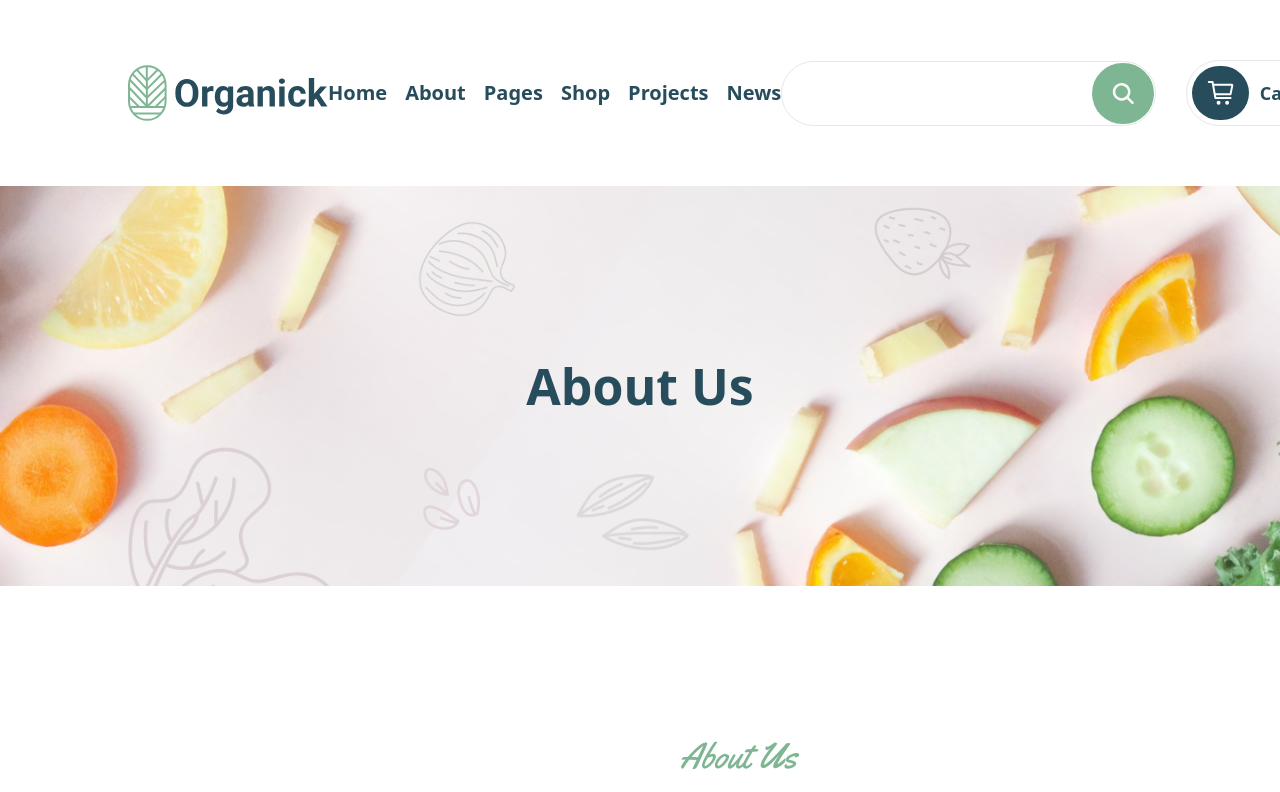
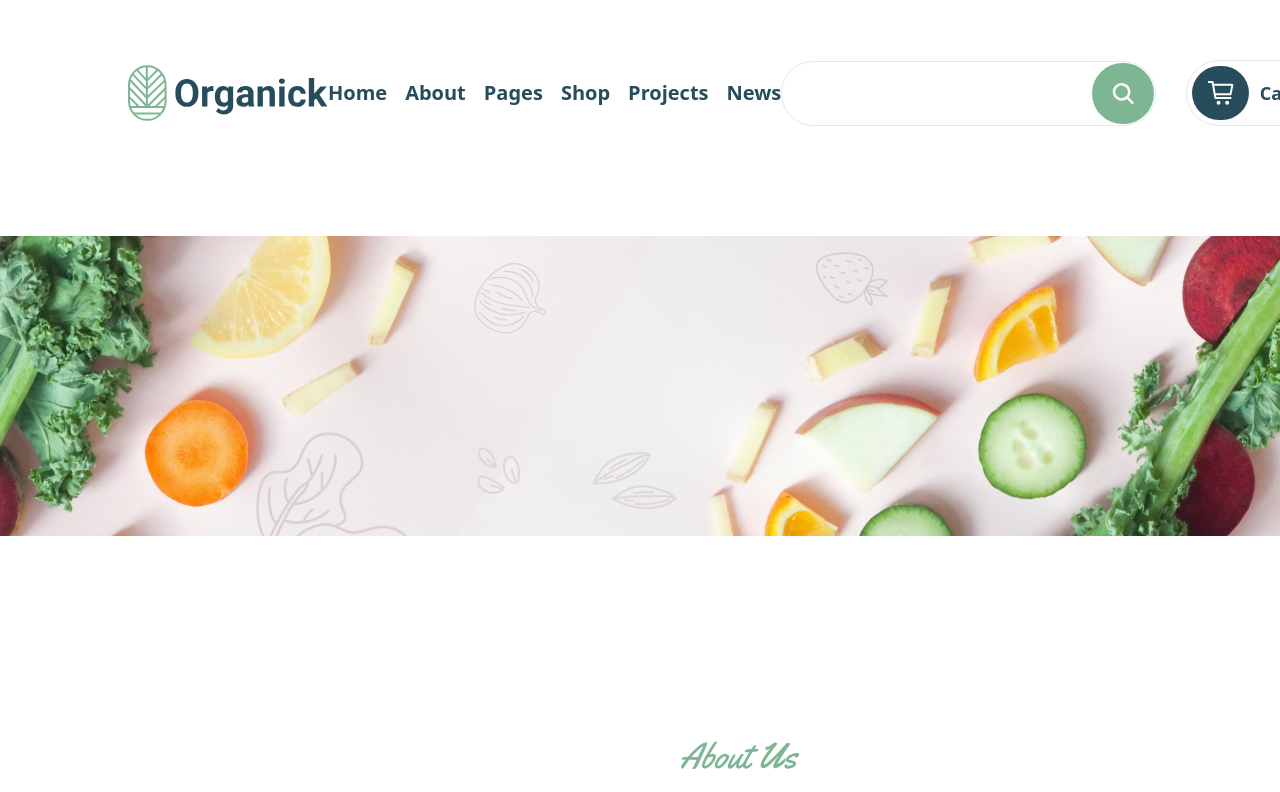
Before and after one commit to XumoyunObid/agriculture, a React (Vite) app: page /about in a window 1280 px wide. Shown: the top 792 px of the page. Built offline with nearby package versions, Linux system fonts and the light colour scheme; the HTML template or start-up script is replaced by a standard one.

Commit message:
yuiokjhb

```diff
--- a/src/Pages/About/Components/Banner.jsx
+++ b/src/Pages/About/Components/Banner.jsx
@@ -1,8 +1,12 @@
-import bannerBg from "../../../assets/Home/aboutBg.png"
+import bannerBg from "../../../assets/Home/aboutBg.png";
 
 const AboutBanner = () => {
   return (
-    <div className="h-[50vh] w-full flex items-center justify-center" style={{ backgroundImage: `url(${bannerBg})`, backgroundPosition: "center", backgroundSize: 'cover' }}>
+    <div
+      className="h-[50vh] w-full relative flex items-center justify-center"
+      style={{ backgroundPosition: "center", backgroundSize: "cover" }}
+    >
+      <img src={bannerBg} className="absolute" alt="" />
       <h1 className="text-primary text-[50px] font-extrabold">About Us</h1>
     </div>
   );
```
